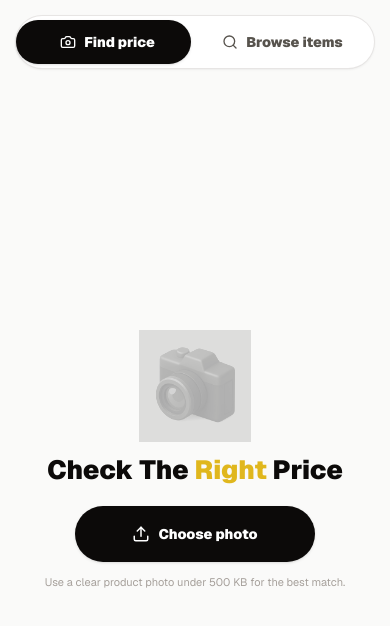
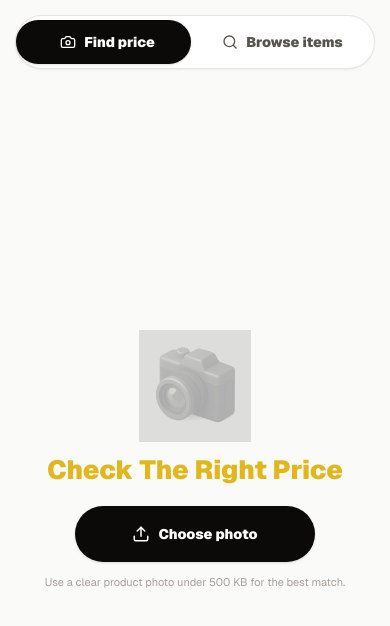
Before and after one commit to farzeenilyaszargar/Itemio, a Next.js app: page /discover in a window 390 px wide. Shown: the top 626 px of the page. Built offline with nearby package versions, Linux system fonts and the light colour scheme.

Commit message:
Make photo headline yellow

```diff
--- a/src/components/DiscoverClient.tsx
+++ b/src/components/DiscoverClient.tsx
@@ -209,8 +209,8 @@ export function DiscoverClient({ initialMode = "photo" }: DiscoverClientProps) {
                         priority
                       />
                       <div>
-                        <h1 className="text-[1.65rem] font-black leading-[2.05rem] md:text-5xl md:leading-[3.65rem]">
-                          Check The <span className="text-[#E0B71D]">Right</span> Price
+                        <h1 className="text-[1.65rem] font-black leading-[2.05rem] text-[#E0B71D] md:text-5xl md:leading-[3.65rem]">
+                          Check The Right Price
                         </h1>
                       </div>
                     </div>
```
